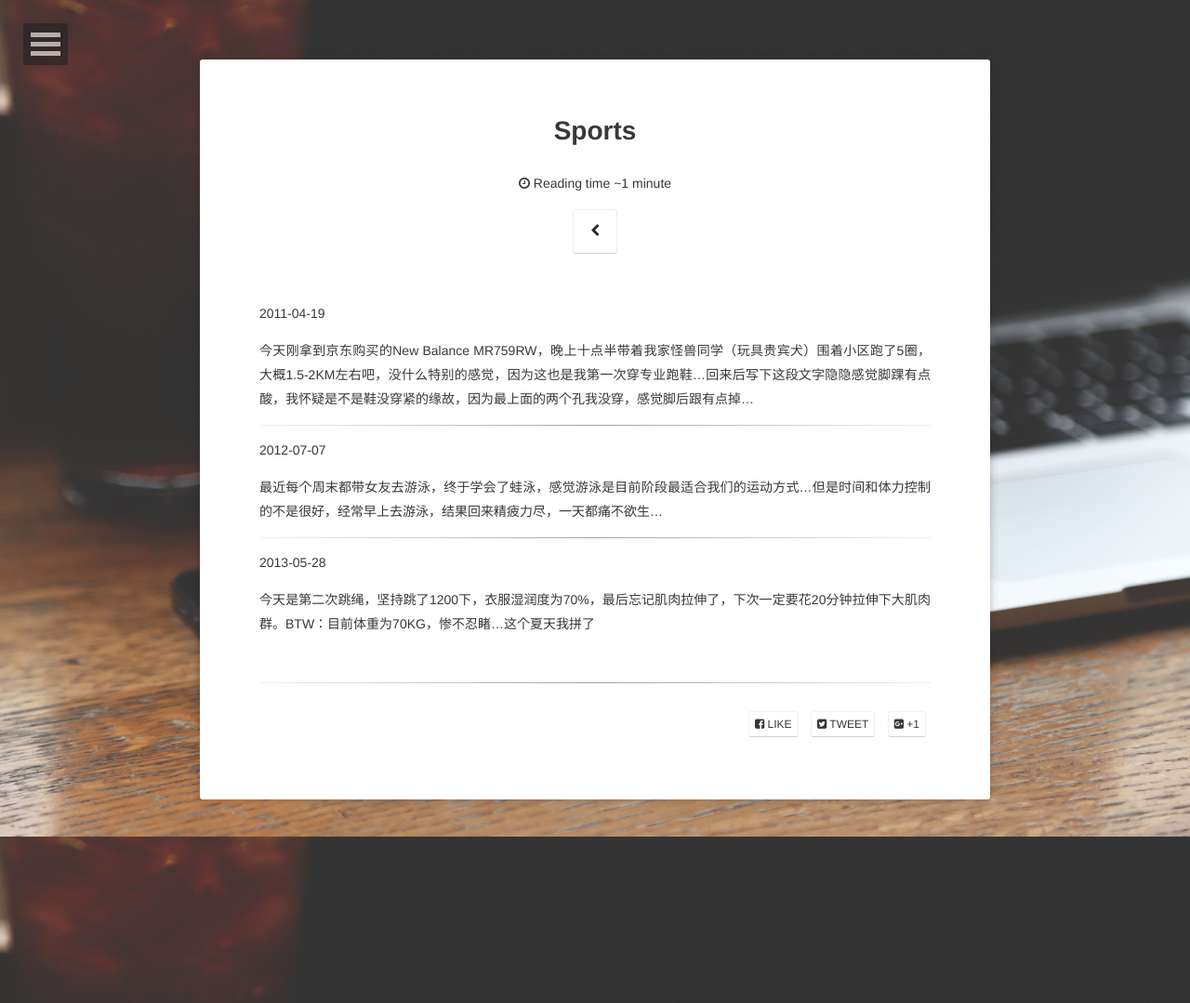
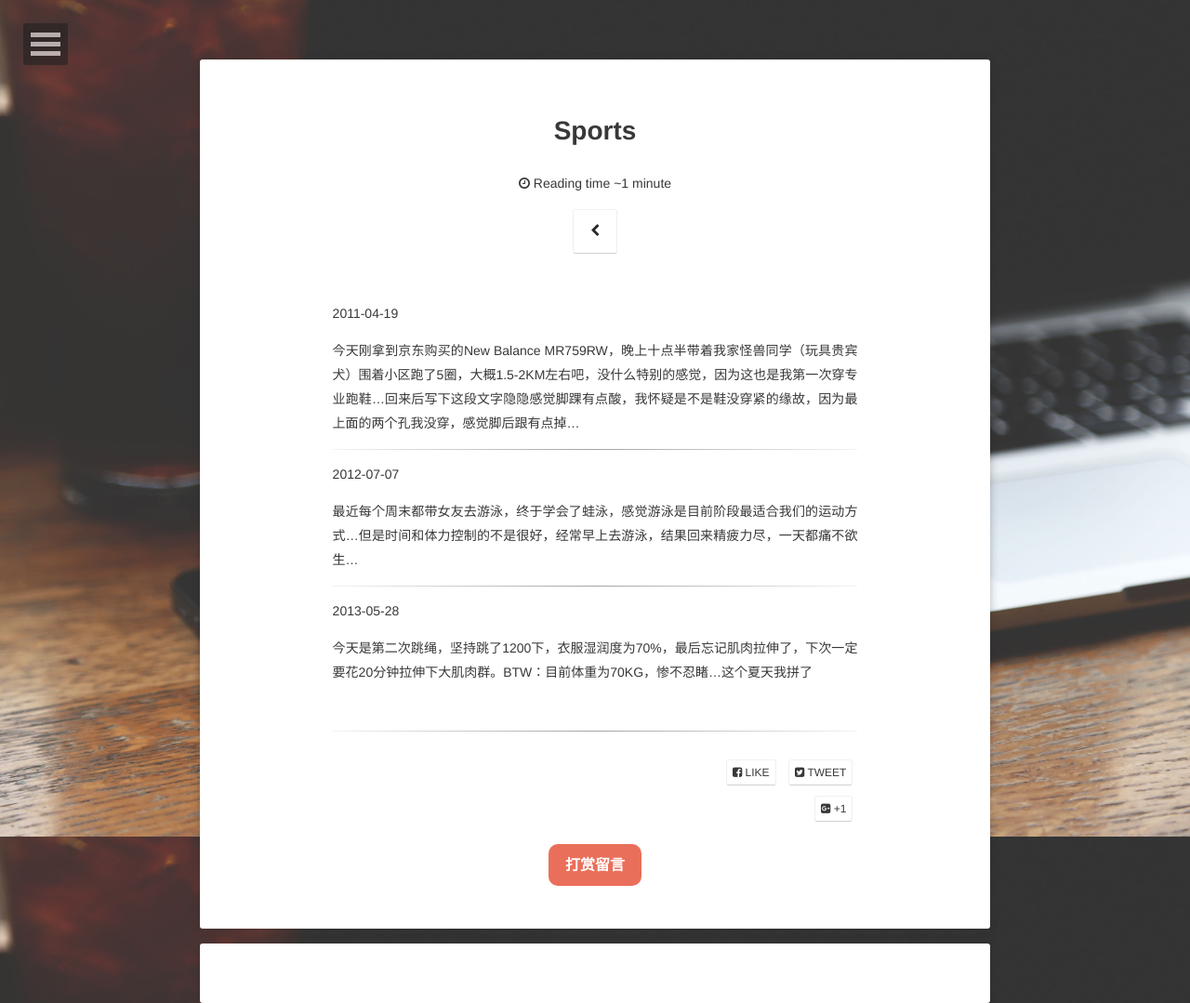
Before and after one commit to besteric/besteric.github.com, a Jekyll site: the page built from sports/index.markdown, in a window 1280 px wide. Shown: the whole page at 93% size. Built offline with Jekyll 4.4.1, drawn with Linux system fonts in a browser that asks for light colours; nearby versions of some CDN libraries; comment, search, counter and statistics services are not loaded.

Commit message:
close duoshuo plugin & add sponsor btn

```diff
--- a/_config.yml
+++ b/_config.yml
@@ -26,10 +26,10 @@ sass:
   style:            compressed
 
 # Comments
-#disqus_shortname:   taylantatli
-duoshuo:
-  config: true
-  id: besteric
+disqus_shortname:   taylantatli
+#duoshuo:
+  #config: true
+  #id: besteric
 
 # Social
 # if you don't have any of social below, comment the line.
--- /dev/null
+++ b/_includes/sponsor.html
@@ -0,0 +1,76 @@
+<!DOCTYPE html>
+<html xmlns="http://www.w3.org/1999/xhtml">
+
+<head>
+    <meta http-equiv="Content-Type" content="text/html; charset=utf-8" />
+    <script type="text/javascript" src="http://apps.bdimg.com/libs/jquery/1.6.4/jquery.min.js"></script>
+    <title>打赏</title>
+    <style type="text/css">
+        .content{width:80%;margin:10px auto;}
+                .hide_box{z-index:999;filter:alpha(opacity=50);background:#666;opacity: 0.5;-moz-opacity: 0.5;left:0;top:0;height:99%;width:100%;position:fixed;display:none;}
+        .shang_box{width:540px;height:540px;padding:10px;background-color:#fff;border-radius:10px;position:fixed;z-index:1000;left:50%;top:50%;margin-left:-280px;margin-top:-280px;border:1px dotted #dedede;display:none;}
+        .shang_box img{border:none;border-width:0;}
+        .dashang{display:block;width:100px;margin:5px auto;height:45px;line-height:25px;padding:10px;background-color:#ea6f5a;color:#fff !important;text-align:center;text-decoration:none;border-radius:10px;font-weight:bold;font-size:16px;transition: all 0.3s;}
+        .dashang:hover{opacity:0.8;font-size:18px;}
+        .shang_close{float:right;display:inline-block;}
+                .shang_logo{display:block;text-align:center;margin:20px auto;}
+        .shang_tit{width: 100%;height: 75px;text-align: center;line-height: 66px;color: #a3a3a3;font-size: 16px;background: url('/assets/img/sponsor/cy-reward-title-bg.jpg');font-family: 'Microsoft YaHei';margin-top: 7px;margin-right:2px;}
+        .shang_tit p{color:#a3a3a3;text-align:center;font-size:16px;}
+        .shang_payimg{width:140px;padding:10px;border:6px solid #EA5F00;margin:0 auto;border-radius:3px;height:140px;}
+        .shang_payimg img{display:block;text-align:center;}
+        .pay_explain{text-align:center;margin:10px auto;font-size:12px;color:#545454;}
+        .radiobox{width: 16px;height: 16px;background: url('/assets/img/sponsor/radio2.jpg');display: block;float: left;margin-top: 5px;margin-right: 14px;}
+        .checked .radiobox{background:url('/assets/img/sponsor/radio1.jpg');}
+        .shang_payselect{text-align:center;margin:0 auto;margin-top:40px;cursor:pointer;height:60px;width:280px;}
+        .shang_payselect .pay_item{display:inline-block;margin-right:10px;float:left;}
+        .shang_info{clear:both;}
+		.shang_info p,.shang_info a{color:#C3C3C3;text-align:center;font-size:12px;text-decoration:none;line-height:2em;}
+    .pay_logo{float: left;}
+    </style>
+</head>
+
+<body>
+    <div class="content">
+    <p><a href="javascript:void(0)" onclick="dashangToggle()" class="dashang" title="打赏，支持一下">打赏留言</a></p>
+    <div class="hide_box"></div>
+    <div class="shang_box">
+    	<a class="shang_close" href="javascript:void(0)" onclick="dashangToggle()" title="关闭"><img src="/assets/img/sponsor/close.jpg" alt="取消" /></a>
+        <!-- <img class="shang_logo" src="/assets/img/sponsor/logos.png" alt="Lilian" /> -->
+    	<div class="shang_tit">
+    		<p>感谢您的支持，我会继续努力的!</p>
+    	</div>
+    	<div class="shang_payimg">
+    		<img src="/assets/img/sponsor/alipayimg.jpg" alt="扫码支持" title="扫一扫" />
+    	</div>
+    		<div class="pay_explain">扫码打赏，你说多少就多少</div>
+    	<div class="shang_payselect">
+    		<div class="pay_item checked" data-id="alipay">
+	    		<span class="radiobox"></span>
+	    		<span class="pay_logo"><img src="/assets/img/sponsor/alipay.jpg" alt="支付宝" /></span>
+    		</div>
+    		<div class="pay_item" data-id="wechat">
+	    		<span class="radiobox"></span>
+	    		<span class="pay_logo"><img src="/assets/img/sponsor/wechat.jpg" alt="微信" /></span>
+    		</div>
+    	</div>
+    	<div class="shang_info">
+    		<p>打开<span id="shang_pay_txt">支付宝</span>扫一扫，即可进行扫码打赏哦</p>
+    	</div>
+    </div>
+    </div>
+    <script type="text/javascript">
+    $(function(){
+    	$(".pay_item").click(function(){
+    		$(this).addClass('checked').siblings('.pay_item').removeClass('checked');
+    		var dataid=$(this).attr('data-id');
+    		$(".shang_payimg img").attr("src","/assets/img/sponsor/"+dataid+"img.jpg");
+    		$("#shang_pay_txt").text(dataid=="alipay"?"支付宝":"微信");
+    	});
+    });
+    function dashangToggle(){
+    	$(".hide_box").fadeToggle();
+    	$(".shang_box").fadeToggle();
+    }
+    </script>
+</body>
+</html>
--- a/_layouts/post.html
+++ b/_layouts/post.html
@@ -36,13 +36,10 @@ layout: compress
                 <div class="entry-meta">
                 {% include meta.html %}
                 </div>
+                {% include sponsor.html %}
             </div>
-            {% if site.duoshuo.config %}
-            <div class="comment-cnt">
-                <div class="ds-thread"></div>
-            </div>
-            {% endif %}
         </div>
+
         {% if page.comments and site.disqus_shortname %}<section id="disqus_thread" class="animated fadeInUp"></section><!-- /#disqus_thread -->{% endif %}
     </header>
     {% include scripts.html %}
@@ -50,18 +47,5 @@ layout: compress
     <!-- MathJax -->
     <script async src="https://cdn.mathjax.org/mathjax/latest/MathJax.js?config=TeX-AMS-MML_HTMLorMML"></script>
     {% endif %}
-    {% if site.duoshuo.config %}
-    <script type="text/javascript">
-        var duoshuoQuery = {short_name:"{{ site.duoshuo.id }}"};
-        (function() {
-            var ds = document.createElement('script');
-            ds.type = 'text/javascript';ds.async = true;
-            ds.src = 'http://static.duoshuo.com/embed.js';
-            ds.charset = 'UTF-8';
-            (document.getElementsByTagName('head')[0]
-            || document.getElementsByTagName('body')[0]).appendChild(ds);
-        })();
-    </script>
-    {% endif %}
 </body>
 </html>
```
Also changed, not shown: assets/img/sponsor/alipay.jpg (added), assets/img/sponsor/alipayimg.jpg (added), assets/img/sponsor/close.jpg (added), assets/img/sponsor/code-bg.jpg (added), assets/img/sponsor/cy-reward-title-bg.jpg (added), assets/img/sponsor/radio1.jpg (added), assets/img/sponsor/radio2.jpg (added), assets/img/sponsor/wechat.jpg (added), assets/img/sponsor/wechatimg.jpg (added).
